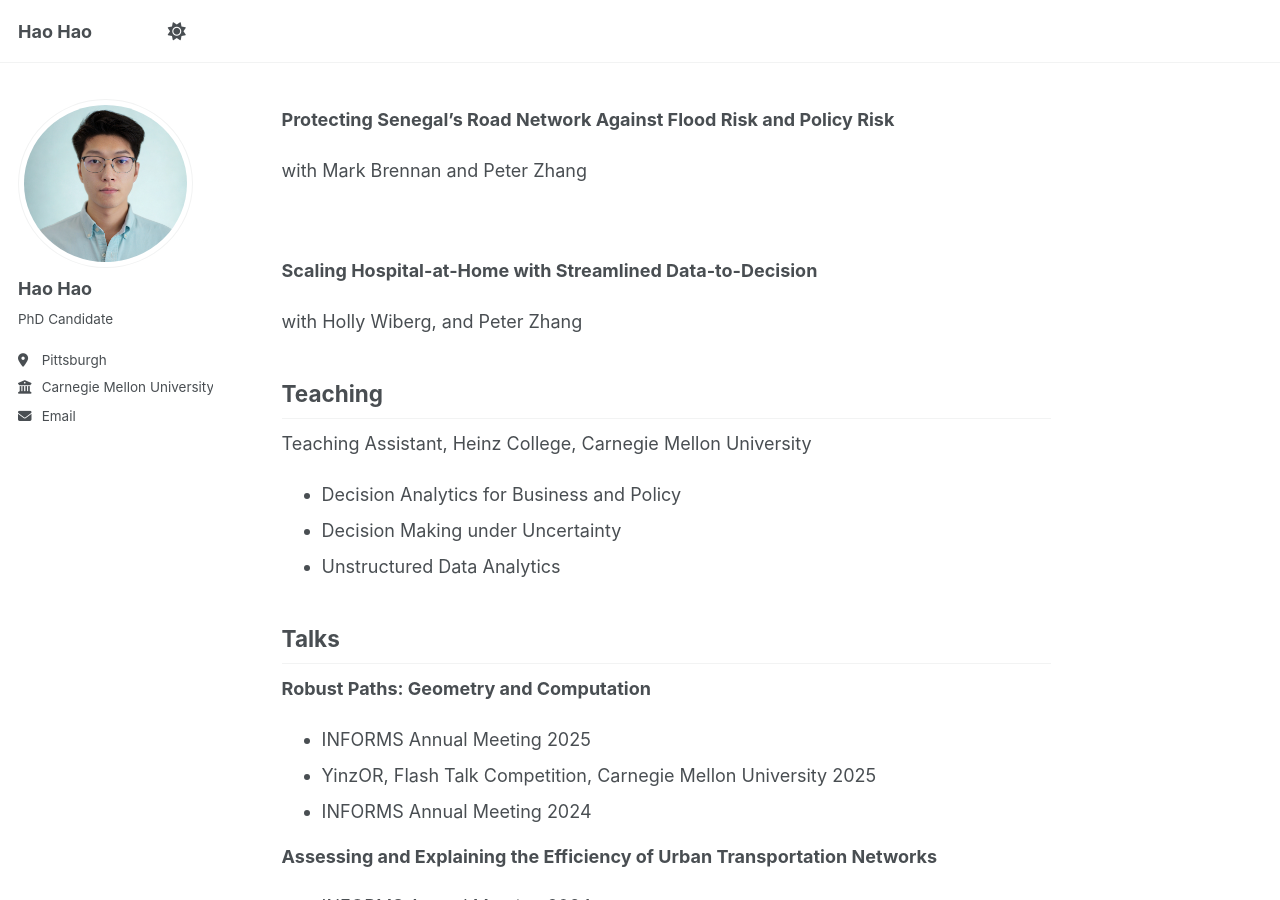
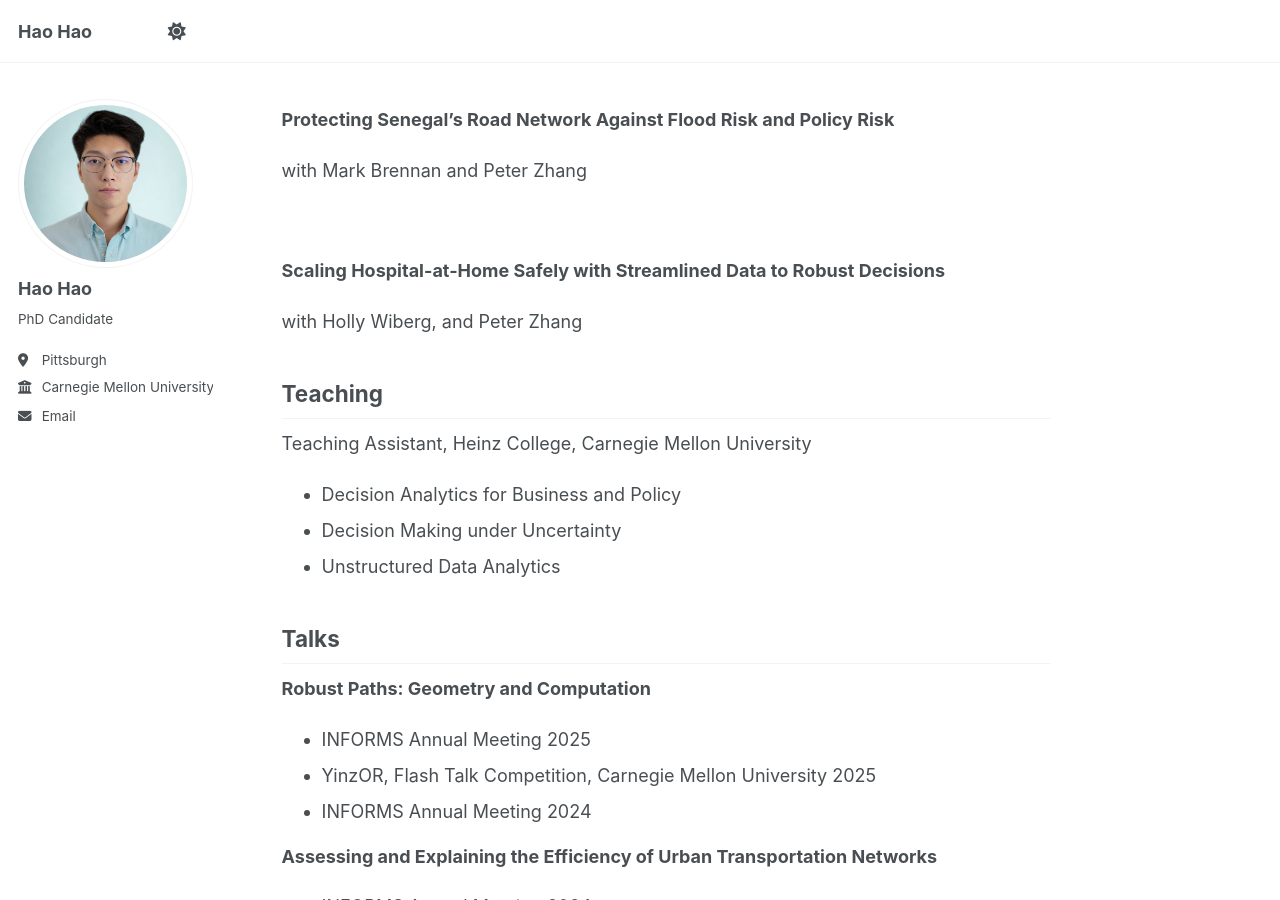
Before and after one commit to haohaocmu/haohaocmu.github.io, a Jekyll site: the page built from _pages/about.md, in a window 1280 px wide and 900 px high, scrolled down 1634 px. Built offline with Jekyll 4.4.1, drawn with Linux system fonts in a browser that asks for light colours; a script that is not in the unit is left out.

Commit message:
Update about.md

```diff
--- a/_pages/about.md
+++ b/_pages/about.md
@@ -66,7 +66,7 @@ with Mark Brennan and Peter Zhang
 
 <br>
 
-**Scaling Hospital-at-Home with Streamlined Data-to-Decision**
+**Scaling Hospital-at-Home Safely with Streamlined Data to Robust Decisions**
 
 with Holly Wiberg, and Peter Zhang
 
```
